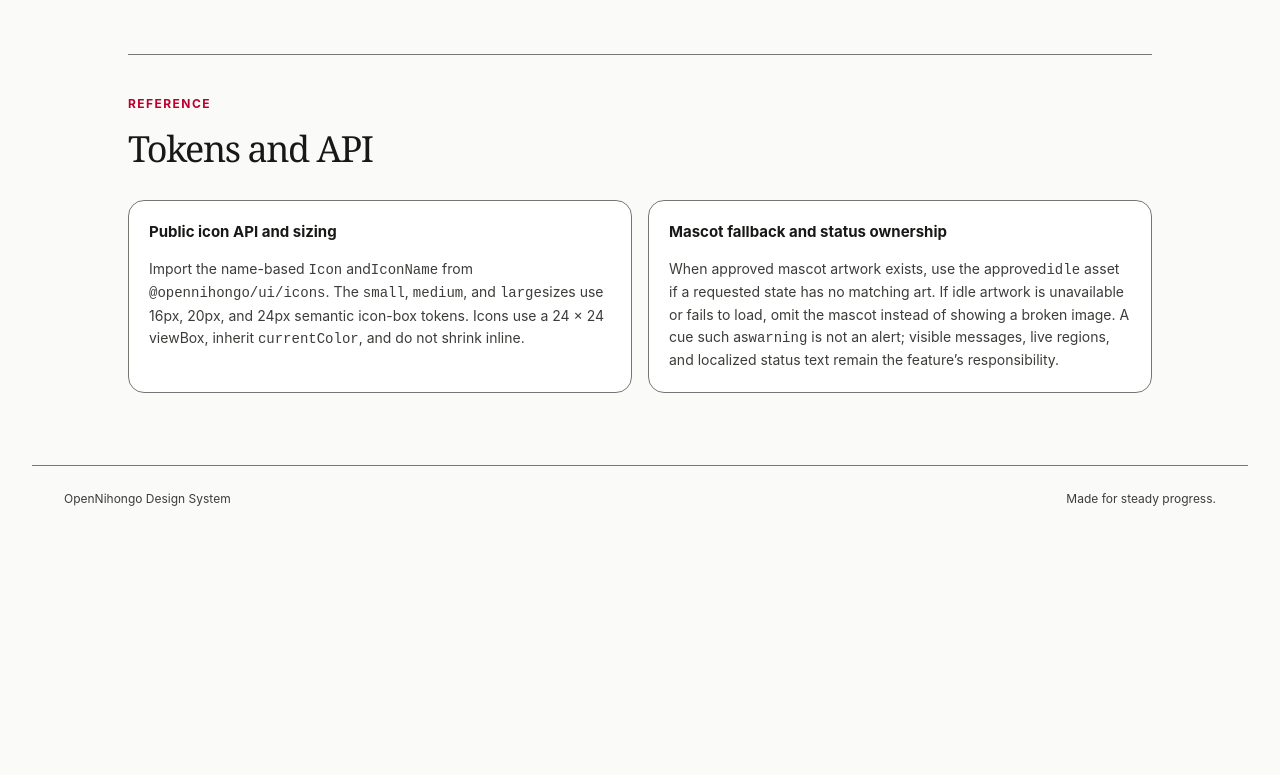
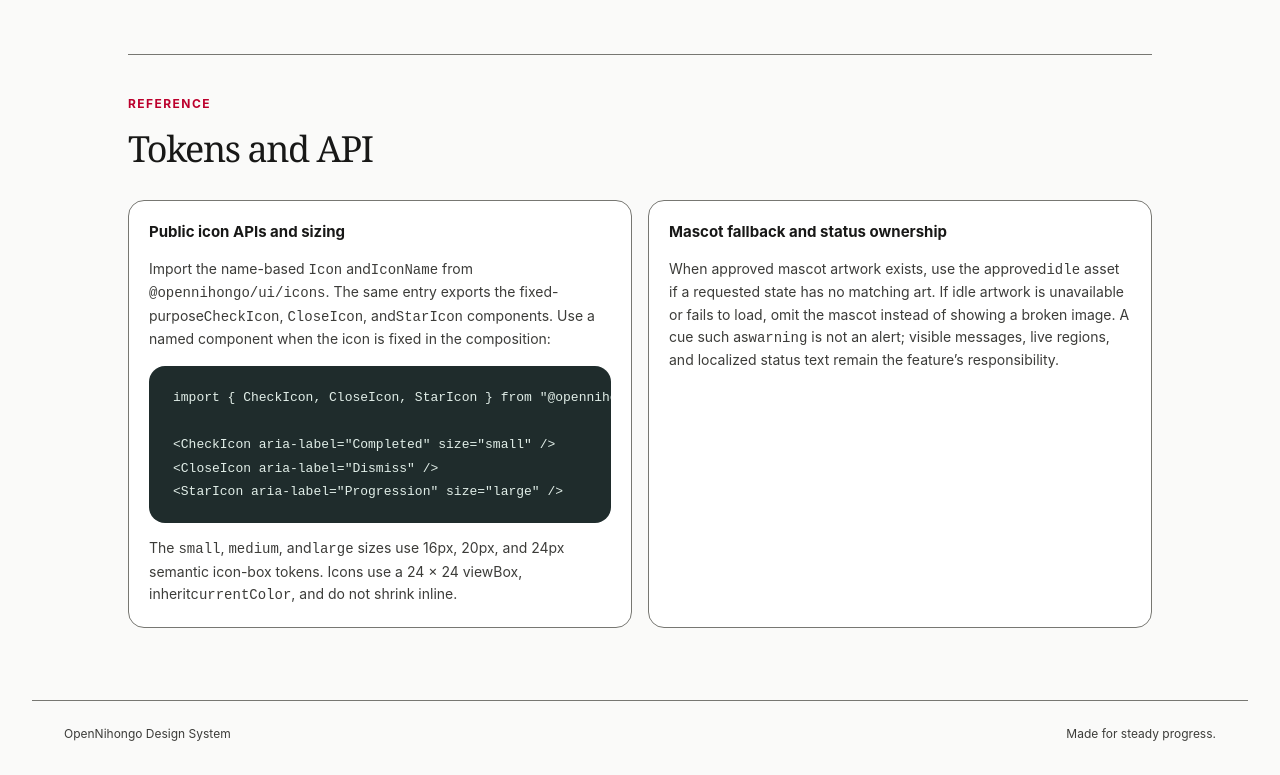
Before and after one commit to rafaself/opennihongo, a React (Vite) app in the folder apps/ui-gallery/: page /assets in a window 1280 px wide. Shown: the part 2074-2849 px from the top of the page. Before the commit the page ends 2614 px from the top, so only its background shows below. Built offline with nearby package versions, Linux system fonts and the light colour scheme.

Commit message:
docs(ui-gallery): document named icon exports (#87)

```diff
--- a/apps/ui-gallery/src/pages/assets/AssetsPage.tsx
+++ b/apps/ui-gallery/src/pages/assets/AssetsPage.tsx
@@ -232,16 +232,31 @@ export function AssetsPage() {
       id="assets-catalog"
       notes={[
         {
-          title: "Public icon API and sizing",
+          title: "Public icon APIs and sizing",
           content: (
-            <p>
-              Import the name-based <code>Icon</code> and
-              <code>IconName</code> from <code>@opennihongo/ui/icons</code>. The{" "}
-              <code>small</code>, <code>medium</code>, and <code>large</code>
-              sizes use 16px, 20px, and 24px semantic icon-box tokens. Icons use
-              a 24 × 24 viewBox, inherit <code>currentColor</code>, and do not
-              shrink inline.
-            </p>
+            <>
+              <p>
+                Import the name-based <code>Icon</code> and
+                <code>IconName</code> from <code>@opennihongo/ui/icons</code>.
+                The same entry exports the fixed-purpose
+                <code>CheckIcon</code>, <code>CloseIcon</code>, and
+                <code>StarIcon</code> components. Use a named component when the
+                icon is fixed in the composition:
+              </p>
+              <pre className="gallery-code-example">
+                <code>{`import { CheckIcon, CloseIcon, StarIcon } from "@opennihongo/ui/icons";
+
+<CheckIcon aria-label="Completed" size="small" />
+<CloseIcon aria-label="Dismiss" />
+<StarIcon aria-label="Progression" size="large" />`}</code>
+              </pre>
+              <p>
+                The <code>small</code>, <code>medium</code>, and
+                <code>large</code> sizes use 16px, 20px, and 24px semantic
+                icon-box tokens. Icons use a 24 × 24 viewBox, inherit
+                <code>currentColor</code>, and do not shrink inline.
+              </p>
+            </>
           ),
         },
         {
```
